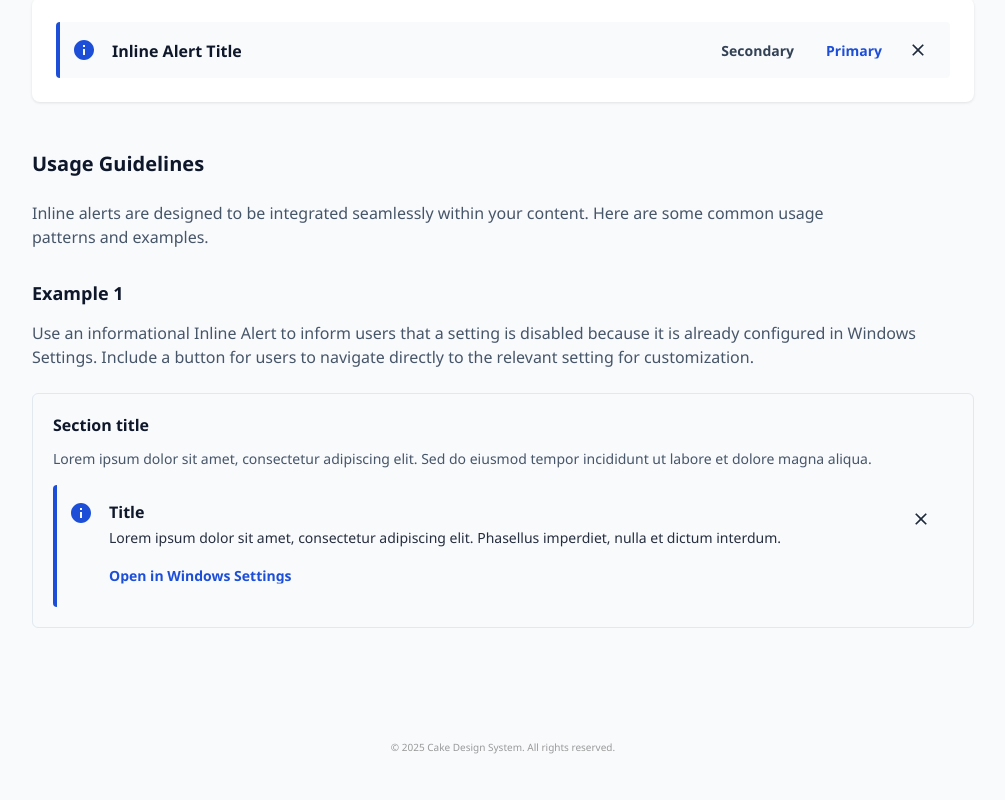
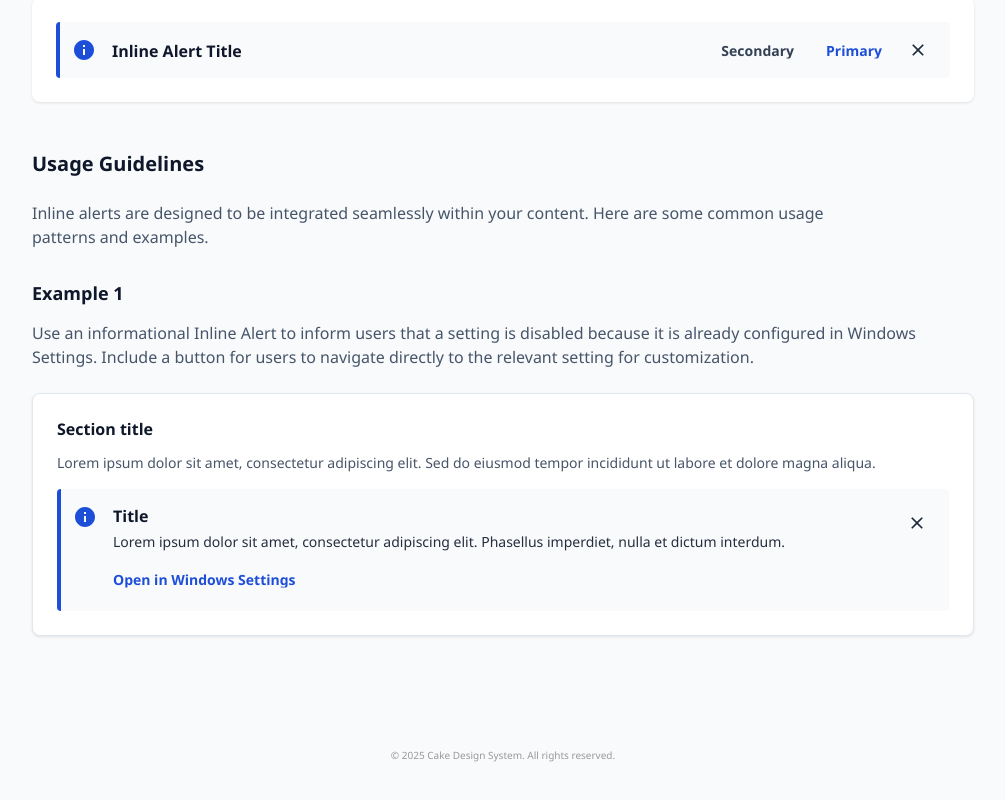
Before and after one commit to cake-admin/cakev2, a React (Create React App) app: page /components/alert in a window 1280 px wide. Shown: the part 968-1768 px from the top of the page, without its empty margins (262-1267 px from the left). Built offline with nearby package versions, Linux system fonts and the light colour scheme.

Commit message:
Update example card styling to match other cards on the page

```diff
--- a/src/pages/AlertPage.js
+++ b/src/pages/AlertPage.js
@@ -396,10 +396,11 @@ const AlertPage = () => {
 
             {/* Settings card content */}
             <div style={{
-              background: '#F8FAFC',
+              background: '#FFFFFF',
               border: '1px solid #E2E8F0',
-              borderRadius: '6px',
-              padding: '20px'
+              borderRadius: '8px',
+              padding: '24px',
+              boxShadow: '0 1px 3px rgba(0, 0, 0, 0.1)'
             }}>
               <h4 style={{ margin: '0 0 12px 0', fontSize: '1rem', fontWeight: '600', color: '#0F172A' }}>
                 Section title
```
